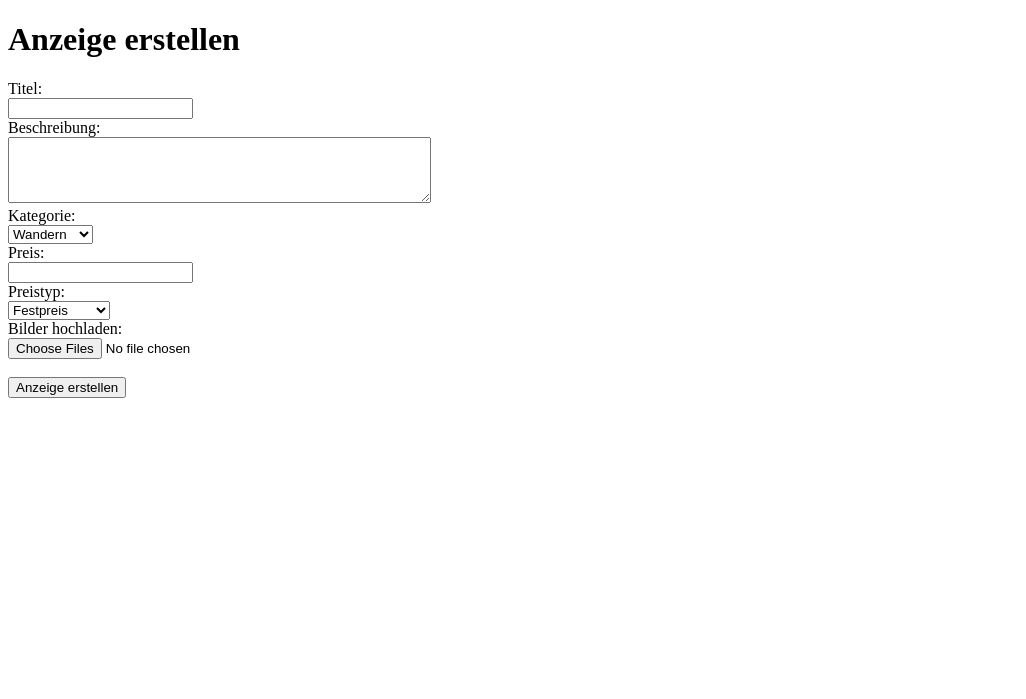
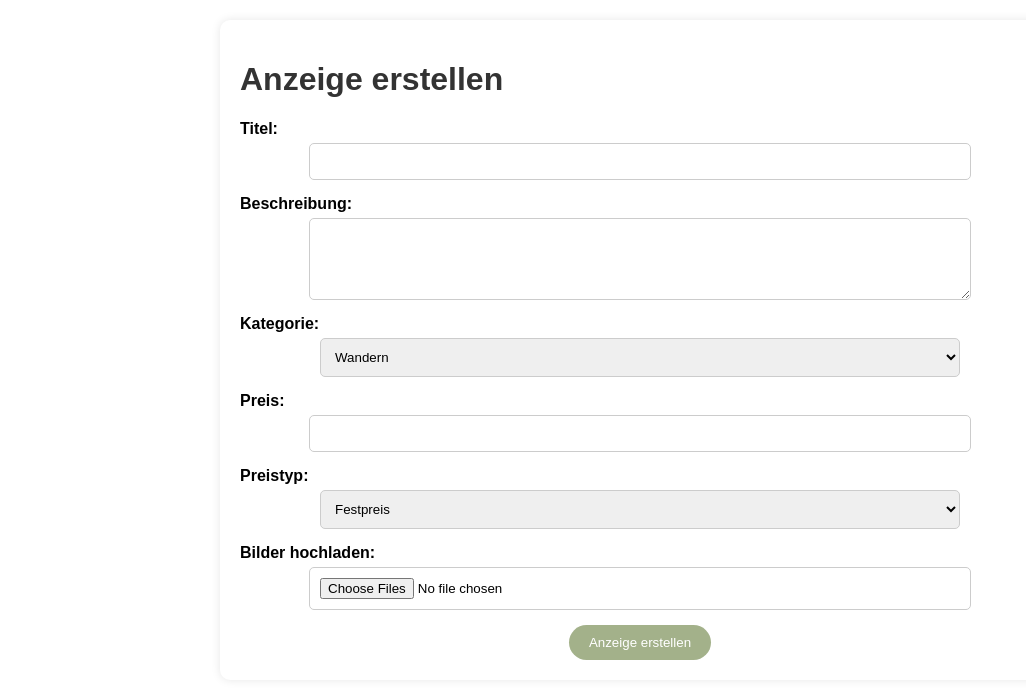
Before and after one commit to aliyabdr/Odori, a PHP site: page /Odori/anzeige_erstellen.php in a window 1280 px wide. Shown: the top 699 px of the page, without its empty margins (0-1026 px from the left). Run offline with PHP 8.4, Linux system fonts and the light colour scheme.

Commit message:
anzeige erstellen seite fertig

```diff
--- a/PHP/anzeige_erstellen.php
+++ b/PHP/anzeige_erstellen.php
@@ -1,43 +1,97 @@
 <!DOCTYPE html>
-<html lang="en">
+<html lang="de">
 <head>
     <meta charset="UTF-8">
     <meta name="viewport" content="width=device-width, initial-scale=1.0">
     <title>Anzeige erstellen</title>
-
+    <style>
+        body {
+            font-family: Arial, sans-serif;
+            margin: 0;
+            padding: 20px;
+        }
+        .container {
+            max-width: 800px;
+            margin: auto;
+            padding: 20px;
+            background-color: #fff;
+            border-radius: 10px;
+            box-shadow: 0 0 10px rgba(0, 0, 0, 0.1);
+        }
+        h1 {
+            text-align: left;
+            color: #333;
+        }
+        form {
+            display: flex;
+            flex-direction: column;
+        }
+        label {
+            margin-bottom: 5px;
+            font-weight: bold;
+        }
+        input[type="text"],
+        textarea,
+        select,
+        input[type="number"],
+        input[type="file"] {
+            margin-bottom: 15px;
+            padding: 10px;
+            border: 1px solid #ccc;
+            border-radius: 5px;
+            width: 80%;
+            align-self: center;
+        }
+        input[type="submit"] {
+            padding: 10px 20px;
+            background-color: #a3b18a;
+            color: white;
+            border: none;
+            border-radius: 20px;
+            cursor: pointer;
+            width: fit-content;
+            align-self: center;
+        }
+        input[type="submit"]:hover {
+            background-color: #8a9b68;
+        }
+    </style>
 </head>
 <body>
+    <div class="container">
         <h1>Anzeige erstellen</h1>
         <form action="create_ad.php" method="post" enctype="multipart/form-data">
-        <label for="title">Titel:</label><br>
-        <input type="text" id="title" name="title" required><br>
+            <label for="title">Titel:</label>
+            <input type="text" id="title" name="title" required>
 
-        <label for="description">Beschreibung:</label><br>
-        <textarea id="description" name="description" rows="4" cols="50" required></textarea><br>
+            <label for="description">Beschreibung:</label>
+            <textarea id="description" name="description" rows="4" required></textarea>
 
-        <label for="category">Kategorie:</label><br>
+            <label for="category">Kategorie:</label>
             <select id="category" name="category" required>
                 <option value="Wandern">Wandern</option>
                 <option value="Camping">Camping</option>
                 <option value="Klettern">Klettern</option>
                 <option value="Radfahren">Radfahren</option>
                 <!-- Weitere Kategorien hier hinzufügen -->
-        </select><br>
+            </select>
 
-        <label for="price">Preis:</label><br>
-        <input type="number" id="price" name="price" min="0" step="0.01" required><br>
+            <label for="price">Preis:</label>
+            <input type="number" id="price" name="price" min="0" step="0.01" required>
 
-        <label for="price_type">Preistyp:</label><br>
+            <label for="price_type">Preistyp:</label>
             <select id="price_type" name="price_type" required>
                 <option value="festpreis">Festpreis</option>
                 <option value="verhandelbar">Verhandelbar</option>
                 <option value="kostenlos">Kostenlos</option>
-        </select><br>
+            </select>
 
-        <label for="images">Bilder hochladen:</label><br>
-        <input type="file" id="images" name="images[]" accept="image/*" multiple><br><br>
+            <label for="images">Bilder hochladen:</label>
+            <input type="file" id="images" name="images[]" accept="image/*" multiple>
 
             <input type="submit" value="Anzeige erstellen">
         </form>
+    </div>
+    <?php include 'footer.php'; ?>
 </body>
 </html>
```
Also changed, not shown: PHP/create_ad.php (added, +45 -0 lines), PHP/pop-up_anzeige_erstellt.php (added), db_connect.php (line endings or trailing spaces), uploads/clay-banks-BSL837tTPAw-unsplash.jpg (added). Lines whose indentation alone changed are shown as unchanged.
